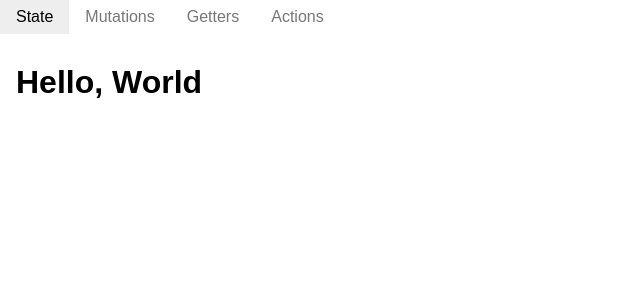
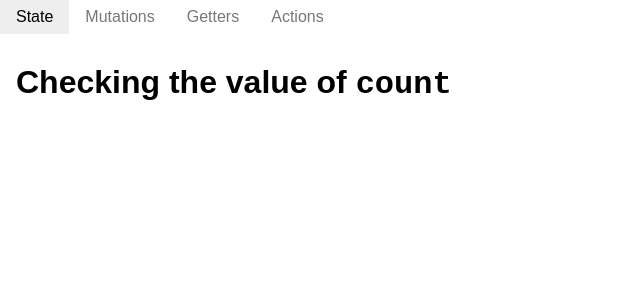
Before and after one commit to PacktPublishing/Hands-on-Vuex-for-Vue.js-Applications, a Vue app in the folder section-1-vuex-api/: page /state in a window 1280 px wide. Shown: the top 300 px of the page, without its empty margins (0-640 px from the left). Built offline with nearby package versions, Linux system fonts and the light colour scheme.

Commit message:
add more descriptive titles

```diff
--- a/section-1-vuex-api/src/views/Mutations.vue
+++ b/section-1-vuex-api/src/views/Mutations.vue
@@ -1,3 +1,5 @@
 <template>
-  <h1>Hello, World</h1>
+  <div>
+    <h1>Changing <code>count</code></h1>
+  </div>
 </template>
--- a/section-1-vuex-api/src/views/State.vue
+++ b/section-1-vuex-api/src/views/State.vue
@@ -1,3 +1,5 @@
 <template>
-  <h1>Hello, World</h1>
+  <div>
+    <h1>Checking the value of <code>count</code></h1>
+  </div>
 </template>
```
